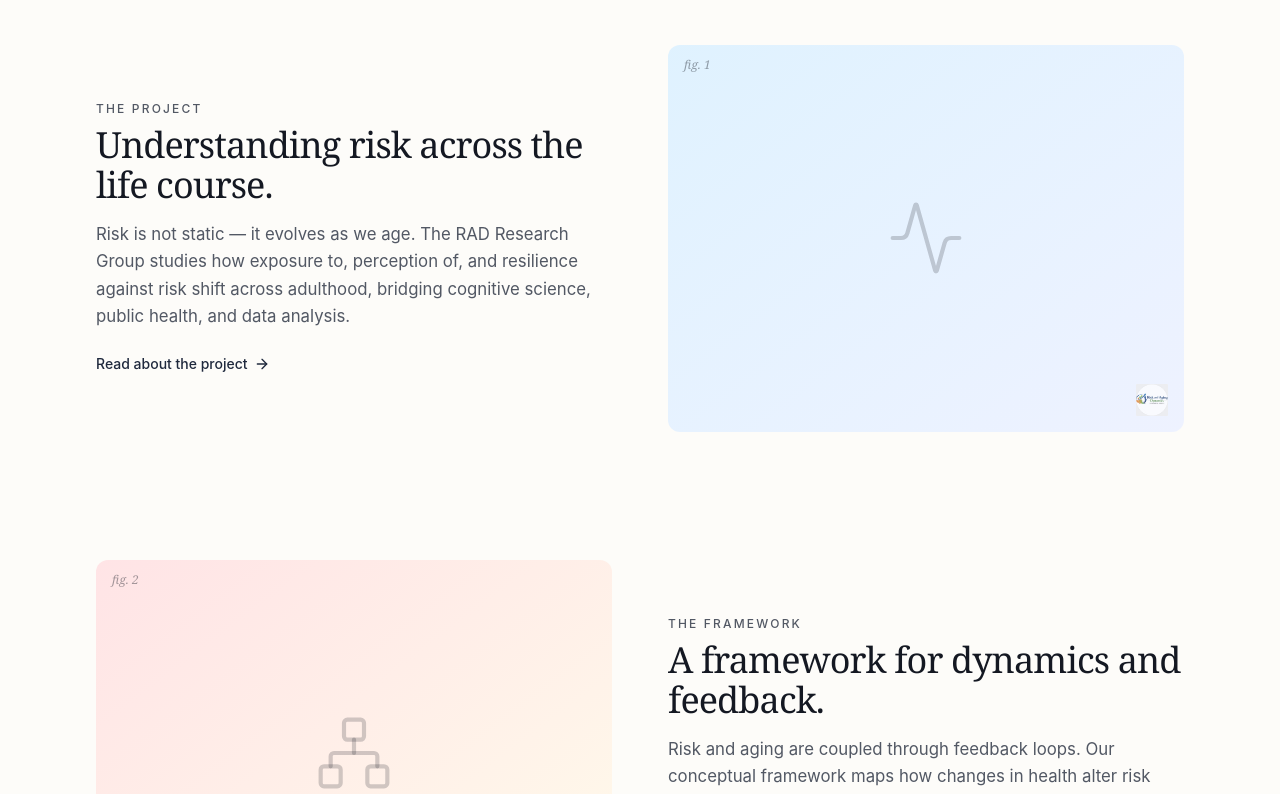
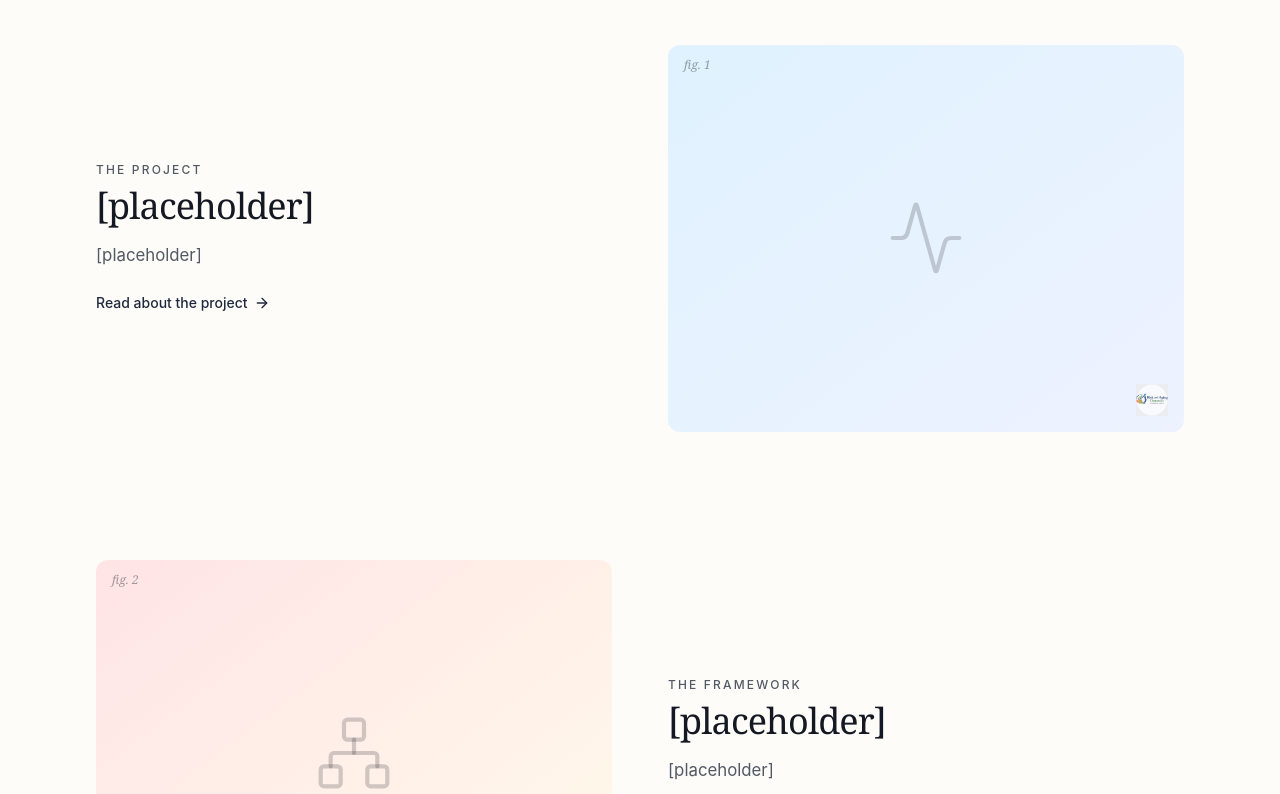
Before and after one commit to Risk-Typology-Dynamics-in-Elderly/RADweb, a React (Vite) app: page / in a window 1280 px wide. Shown: the part 820-1614 px from the top of the page. Built offline with nearby package versions, Linux system fonts and the light colour scheme.

Commit message:
fix: [placeholder]

```diff
--- a/src/pages/Contact.tsx
+++ b/src/pages/Contact.tsx
@@ -17,12 +17,11 @@ export function Contact() {
       <div className="mx-auto mt-14 grid max-w-4xl gap-10 md:grid-cols-2">
         <div className="space-y-6 text-[1.05rem] leading-relaxed text-muted-foreground">
           <p>
-            [Placeholder] We welcome inquiries from researchers, students, and
-            organizations interested in risk and aging dynamics.
+            [Placeholder]
           </p>
           <div className="space-y-1">
             <p className="text-sm font-medium text-foreground">Email</p>
-            <p className="text-sm">contact@rad-research.example</p>
+            <p className="text-sm">contact@[placeholder]</p>
           </div>
           <div className="space-y-1">
             <p className="text-sm font-medium text-foreground">Address</p>
--- a/src/pages/Home.tsx
+++ b/src/pages/Home.tsx
@@ -25,8 +25,8 @@ type Feature = {
 const features: Feature[] = [
   {
     eyebrow: "The Project",
-    title: "Understanding risk across the life course.",
-    body: "Risk is not static — it evolves as we age. The RAD Research Group studies how exposure to, perception of, and resilience against risk shift across adulthood, bridging cognitive science, public health, and data analysis.",
+    title: "[placeholder]",
+    body: "[placeholder]",
     to: "/project",
     linkLabel: "Read about the project",
     icon: Activity,
@@ -34,8 +34,8 @@ const features: Feature[] = [
   },
   {
     eyebrow: "The Framework",
-    title: "A framework for dynamics and feedback.",
-    body: "Risk and aging are coupled through feedback loops. Our conceptual framework maps how changes in health alter risk exposure — and how those shifts, in turn, shape downstream aging outcomes.",
+    title: "[placeholder]",
+    body: "[placeholder]",
     to: "/framework",
     linkLabel: "Explore the framework",
     icon: Network,
@@ -43,8 +43,8 @@ const features: Feature[] = [
   },
   {
     eyebrow: "The Dashboard",
-    title: "Data-driven insights, in progress.",
-    body: "We are building reproducible methods for measuring risk trajectories in aging populations. An interactive dashboard will make these indicators accessible to researchers, clinicians, and policymakers.",
+    title: "[placeholder]",
+    body: "[placeholder]",
     to: "/dashboard",
     linkLabel: "View the dashboard demo",
     icon: BarChart3,
@@ -53,7 +53,7 @@ const features: Feature[] = [
 ]
 
 const stats = [
-  { value: "4+", label: "Researchers" },
+  { value: "7", label: "Researchers" },
   { value: "1", label: "Ongoing project" },
   { value: "2026", label: "Established" },
 ]
--- a/src/pages/Progress.tsx
+++ b/src/pages/Progress.tsx
@@ -8,35 +8,35 @@ const milestones = [
     status: "Completed",
     title: "Project kickoff",
     description:
-      "[Placeholder] The RAD Research Group was established and the project scope defined.",
+      "[Placeholder]",
   },
   {
     date: "2026-03",
     status: "Completed",
     title: "Literature review",
     description:
-      "[Placeholder] Completed a systematic review of risk and aging research.",
+      "[Placeholder]",
   },
   {
     date: "2026-06",
     status: "In progress",
     title: "Framework formulation",
     description:
-      "[Placeholder] Developing the conceptual framework that guides our empirical work.",
+      "[Placeholder]",
   },
   {
     date: "2026-09",
     status: "Planned",
     title: "Data collection",
     description:
-      "[Placeholder] Begin collecting data for the first analysis wave.",
+      "[Placeholder]",
   },
   {
     date: "2026-12",
     status: "Planned",
     title: "Dashboard release",
     description:
-      "[Placeholder] Release the first public version of the analysis dashboard.",
+      "[Placeholder]",
   },
 ]
 
--- a/src/pages/Team.tsx
+++ b/src/pages/Team.tsx
@@ -10,24 +10,29 @@ import {
 
 const members = [
   {
-    name: "Member One",
-    role: "Principal Investigator",
-    bio: "[Placeholder] Leads the RAD Research Group's direction and research agenda.",
+    name: "EM",
+    role: "[Placeholder]",
+    bio: "[Placeholder]",
   },
   {
-    name: "Member Two",
-    role: "Co-Investigator",
-    bio: "[Placeholder] Co-leads methodology and data analysis for the project.",
+    name: "EM",
+    role: "[Placeholder]",
+    bio: "[Placeholder]",
   },
   {
-    name: "Member Three",
-    role: "Postdoctoral Researcher",
-    bio: "[Placeholder] Works on modeling risk trajectories across the life course.",
+    name: "EM",
+    role: "[Placeholder]",
+    bio: "[Placeholder]",
   },
   {
-    name: "Member Four",
-    role: "Doctoral Student",
-    bio: "[Placeholder] Contributes to data collection and dashboard development.",
+    name: "EM",
+    role: "[Placeholder]",
+    bio: "[Placeholder]",
+  },
+  {
+    name: "EM",
+    role: "[Placeholder]",
+    bio: "[Placeholder]",
   },
 ]
 
```
